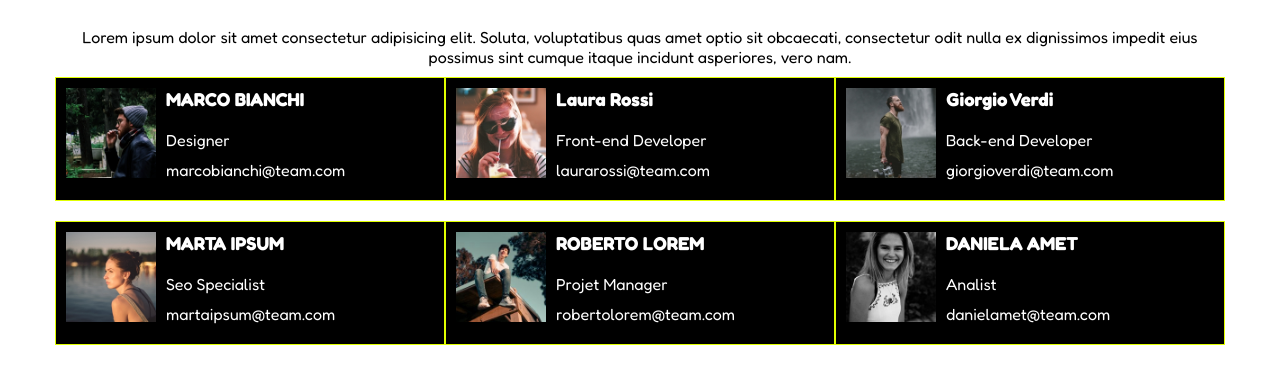
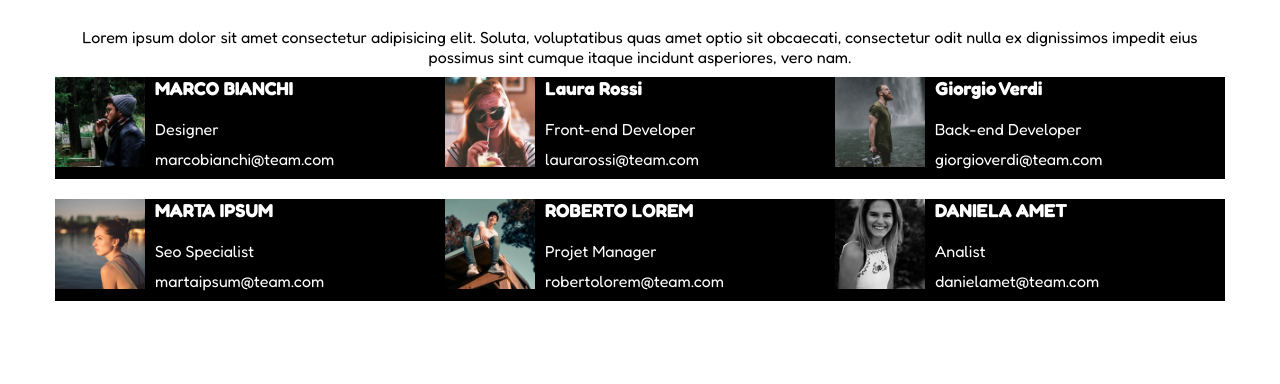
Before and after one commit to benirandy/html-css-float-cards, a plain HTML site: page index.html in a window 1280 px wide. Shown: the part 72-456 px from the top of the page. Drawn offline with Linux system fonts and the light colour scheme.

Commit message:
floates3

```diff
--- a/css/style.css
+++ b/css/style.css
@@ -6,9 +6,7 @@
 
 
 
-.debug .col {
-    border: solid 1px rgb(225, 255, 0);
-}
+
 
 
 
@@ -49,16 +47,9 @@ p {
     margin-bottom: 10px;
 }
 
-.col {
-    float: left;
-    width: calc(100% / 3);
-    padding: 10px;
-    text-align: left;
-    background-color: black;
-    margin-bottom: 10px;
-    margin-top: 10px;
 
-}
+
+
 
 .col img {
     height: 90px;
@@ -71,3 +62,12 @@ p {
     clear: both;
     display: table;
 }
+
+.col {
+    float: left;
+    width: calc(100% / 3);
+
+    text-align: left;
+    background-color: black;
+    margin-bottom: 10px;
+    margin-top: 10px;
--- a/index.html
+++ b/index.html
@@ -24,21 +24,25 @@
             <div class="colonne fissate">
 
                 <div class="col">
-                    <img src="img/male1.png" alt="Immagine colonna 1" />
+                    <div classe="float"> <img src="img/male1.png" alt="Immagine colonna 1" />
                         <h3>MARCO BIANCHI</h3>
                         <p>Designer</p>
                         <p>marcobianchi@team.com</p>
                     </div>
 
+                </div>
+
                 <div class="col">
-                    <img src="img/female1.png" alt="Immagine colonna 2" />
+                    <div class="float"><img src="img/female1.png" alt="Immagine colonna 2" />
                         <h3>Laura Rossi</h3>
                         <p>Front-end Developer</p>
                         <p>laurarossi@team.com</p>
                     </div>
 
+                </div>
+
                 <div class="col">
-                    <img src="img/male2.png" alt="Immagine colonna 3" />
+                    <div class="float"> <img src="img/male2.png" alt="Immagine colonna 3" />
                         <h3>Giorgio Verdi</h3>
                         <p>Back-end Developer</p>
                         <p>giorgioverdi@team.com</p>
@@ -46,30 +50,38 @@
 
                 </div>
 
-            <section>
+            </div>
+
+
             <div class="col">
-                    <img src="img/female2.png" alt="Immagine colonna 4" />
+                <div class="float"><img src="img/female2.png" alt="Immagine colonna 4" />
                     <h3>MARTA IPSUM</h3>
                     <p>Seo Specialist</p>
                     <p>martaipsum@team.com</p>
                 </div>
 
+            </div>
+
             <div class="col">
-                    <img src="img/male3.png" alt="Immagine colonna 5" />
+                <div class="float"> <img src="img/male3.png" alt="Immagine colonna 5" />
                     <h3>ROBERTO LOREM</h3>
                     <p>Projet Manager</p>
                     <p>robertolorem@team.com</p>
                 </div>
 
+            </div>
+
             <div class="col">
-                    <img src="img/female3.png" alt="Immagine colonna 6" />
+                <div class="float"><img src="img/female3.png" alt="Immagine colonna 6" />
                     <h3>DANIELA AMET</h3>
                     <p>Analist</p>
                     <p>danielamet@team.com</p>
                 </div>
 
             </div>
-            </section>
+
+            </div>
+
 
         </main>
     </body>
```
Lines whose indentation alone changed are shown as unchanged.
